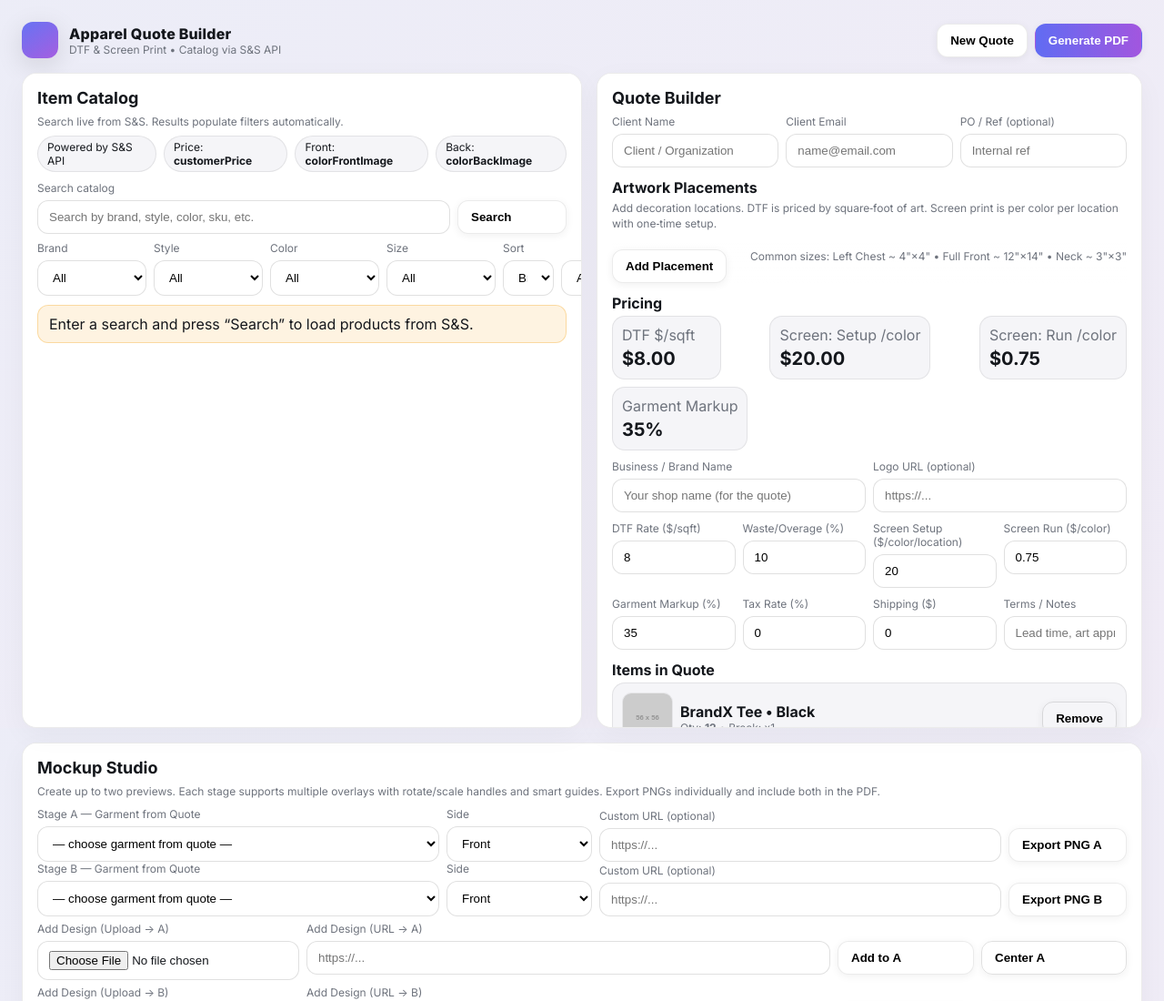
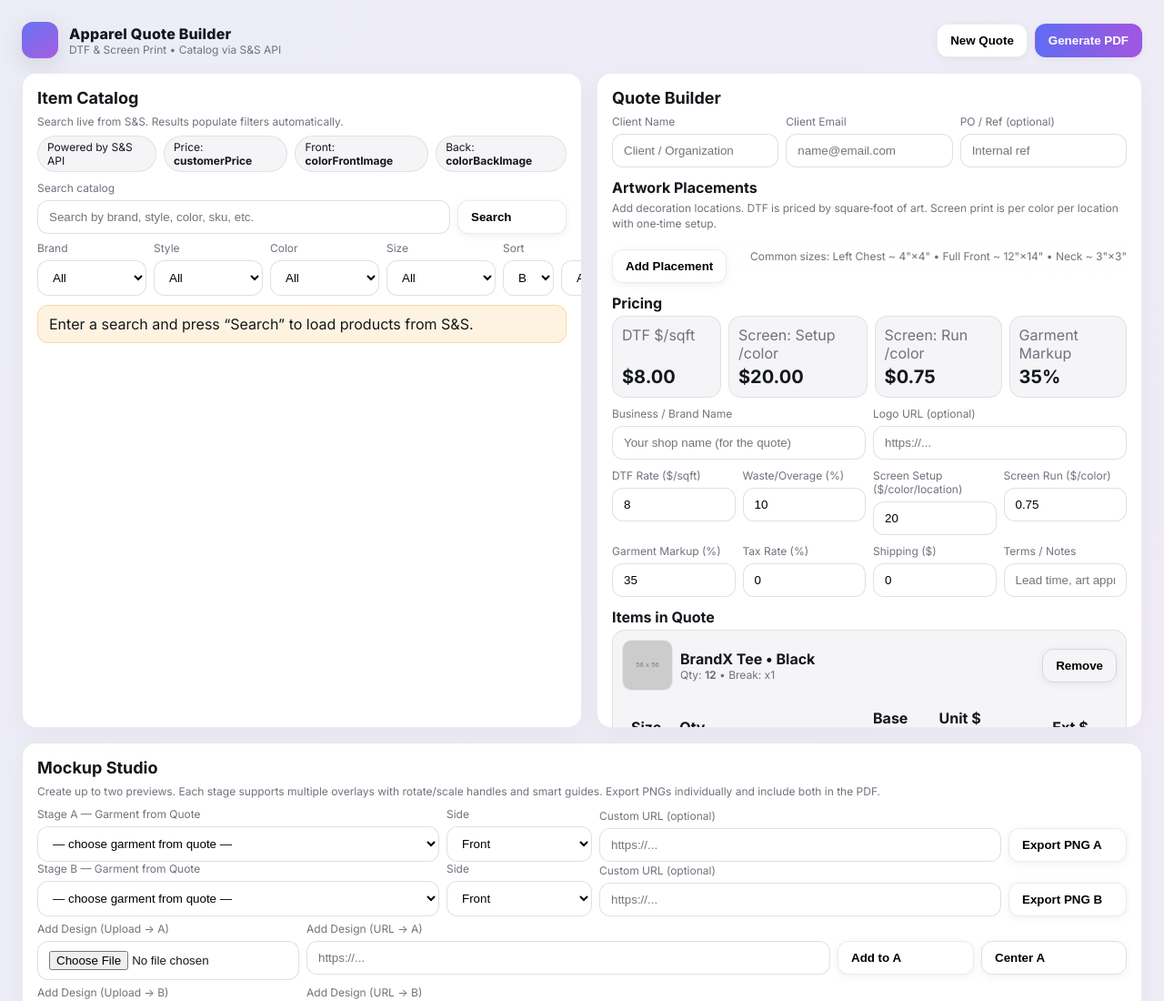
Before and after one commit to ablty718/supreme-dollop, a plain HTML site: page index.html in a window 1280 px wide. Shown: the top 1100 px of the page at 91% size. Drawn offline with nearby package versions, Linux system fonts and the light colour scheme; placeholder pictures from the web are drawn by us.

Commit message:
Add files via upload

```diff
--- a/index.html
+++ b/index.html
@@ -55,7 +55,7 @@
     .totals{display:grid;grid-template-columns:1fr auto; gap:8px;padding:8px;border-radius:12px;background:rgb(var(--bg));border:1px dashed rgba(0,0,0,.12)}
     .kpi{display:grid;gap:4px;background:rgb(var(--bg));border:1px solid rgba(0,0,0,.08);border-radius:14px;padding:10px;min-width:120px;align-content: space-between;}
     .kpi b{font-size:20px}
-    .wrap{display:flex;flex-wrap:wrap;gap:8px;justify-content: space-between;align-items: stretch;}
+    .wrap{display:flex;flex-wrap:none;gap:8px;justify-content: space-between;align-items: stretch;}
     .loc{display:flex;align-items:center;gap:8px;padding:8px;border:1px solid rgba(0,0,0,.08);border-radius:12px;background:rgb(var(--bg));}
     .loc input{width:76px}
     .help{font-size:12px;color:rgb(var(--muted))}
```
